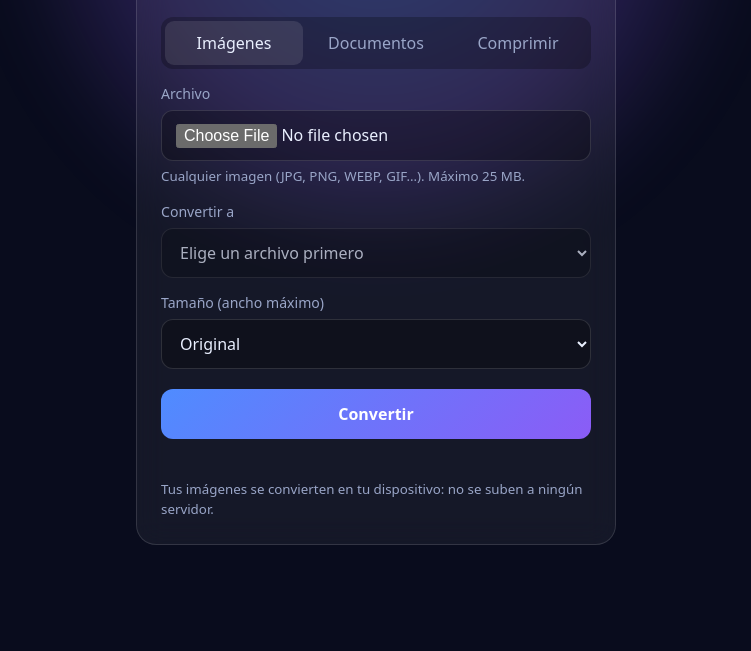
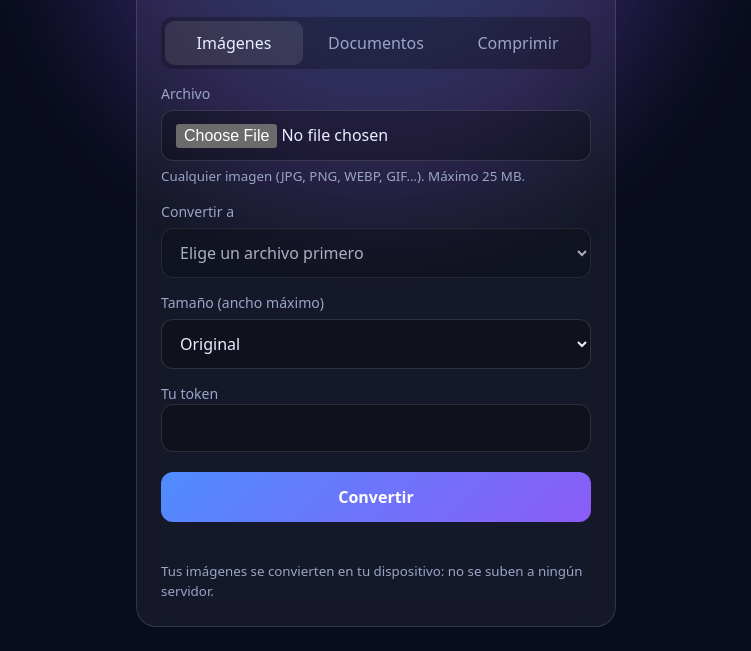
Before and after one commit to nexuslocalclick-rgb/nexus-localclick-portal, a plain HTML site: page convertidor.html in a window 1280 px wide. Shown: the part 174-825 px from the top of the page, without its empty margins (264-1015 px from the left). Before the commit the page ends 800 px from the top, so only its background shows below. Drawn offline with Linux system fonts and the light colour scheme.

Commit message:
Change CONTAR from false to true for API usage

```diff
--- a/convertidor.html
+++ b/convertidor.html
@@ -51,7 +51,7 @@ small{color:var(--muted);display:block;margin-top:6px}
 const API='https://core.localclick.com.mx/webhook/portal-consumir'; // servidor de n8n
 // Las imágenes se convierten en el navegador. Cuando exista el flujo "portal-consumir" en n8n, cambia a true
 // para que cada conversión descuente una consulta del plan.
-const CONTAR=false;
+const CONTAR=true;
 const $=s=>document.querySelector(s);
 const CFG={
  imagen:{accept:'image/*',max:25,info:'Cualquier imagen (JPG, PNG, WEBP, GIF…). Máximo 25 MB.',priv:'Tus imágenes se convierten en tu dispositivo: no se suben a ningún servidor.'},
```
